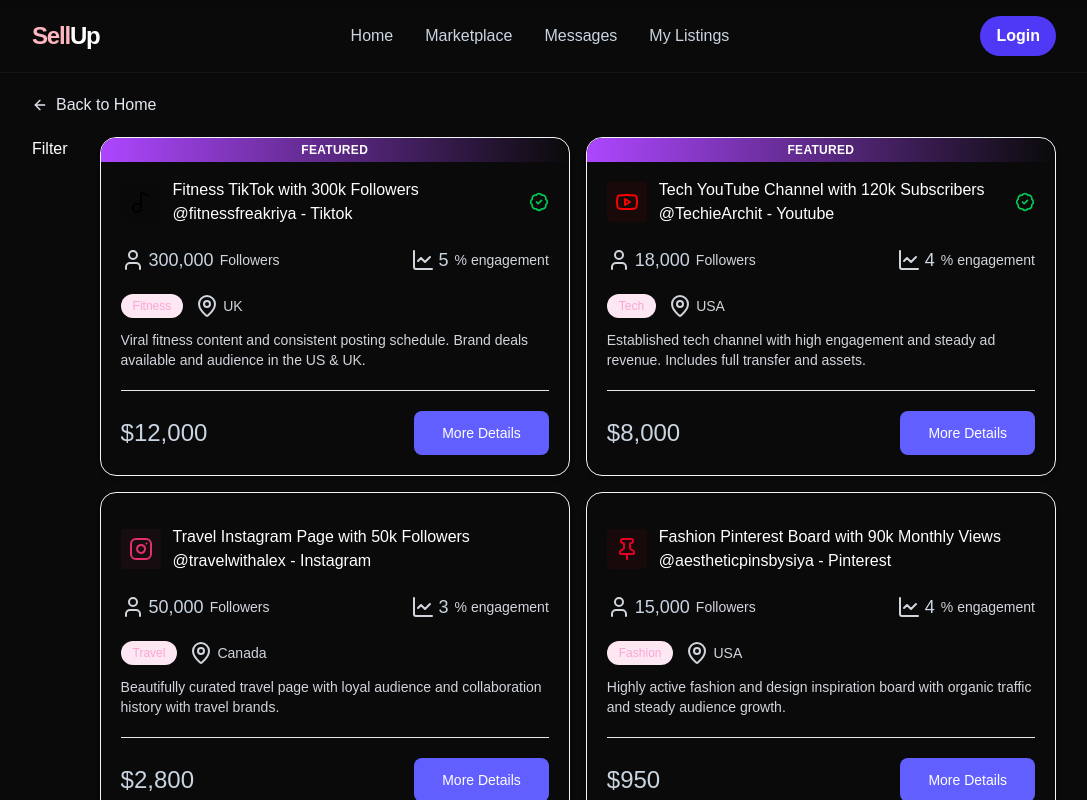
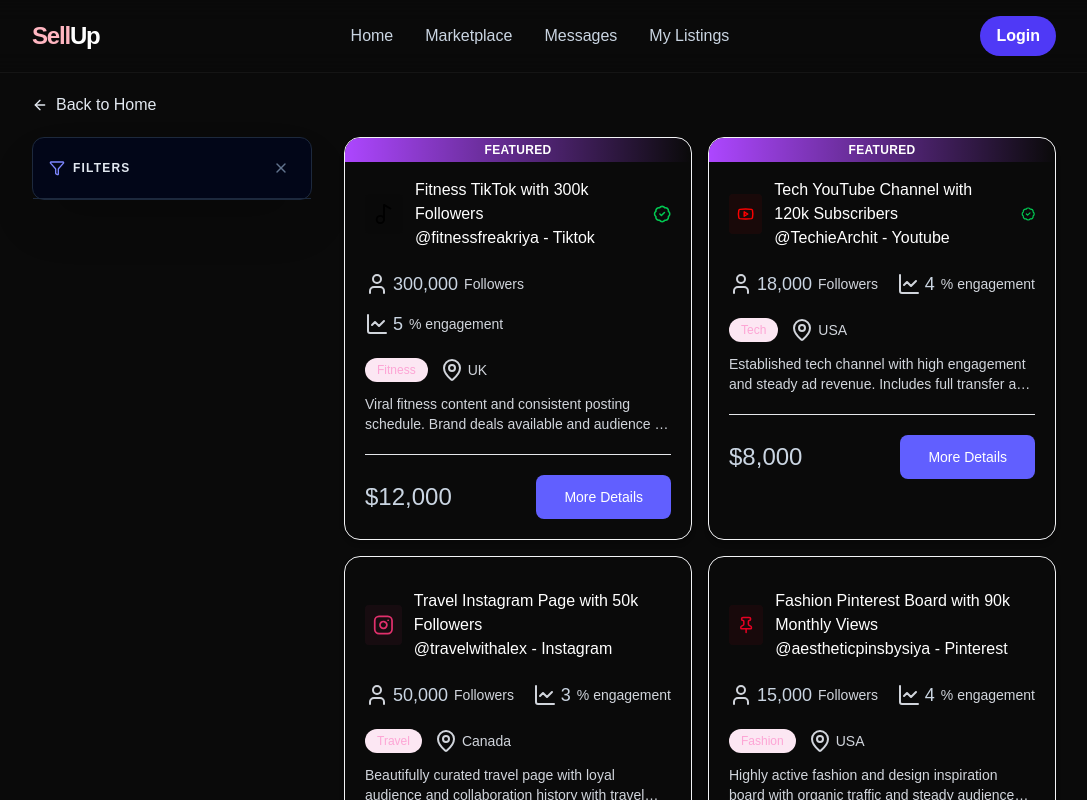
Before and after one commit to sheetalyadavv123/SellUp, a React (Vite) app in the folder frontend/: page /Marketplace in a window 1280 px wide. Shown: the top 800 px of the page, without its empty margins (96-1183 px from the left). Built offline with nearby package versions, Linux system fonts and the light colour scheme; no server answers.

Commit message:
filterbar

```diff
--- a/frontend/src/components/FilterSidebar.jsx
+++ b/frontend/src/components/FilterSidebar.jsx
@@ -0,0 +1,41 @@
+import { Filter, X } from 'lucide-react'
+import React from 'react'
+
+const FilterSidebar = ({ showFilterPhone, setShowFilterPhone, filters, setFilters }) => {
+  return (
+    <div className={`
+      ${showFilterPhone ? "max-sm:fixed" : "max-sm:hidden"}
+      max-sm:inset-0 z-[100] max-sm:h-screen max-sm:overflow-y-auto
+      bg-slate-950 rounded-xl shadow-2xl border border-slate-800 h-fit sticky top-24
+      md:min-w-[280px] transition-all duration-300
+    `}>
+      {/* Header Section */}
+      <div className='p-4 border-b border-slate-800'>
+        <div className='flex items-center justify-between'>
+          <div className='flex items-center space-x-2 text-slate-200'>
+            <Filter className='size-4 text-indigo-400'/>
+            <h3 className='font-semibold text-xs uppercase tracking-widest'>Filters</h3>
+          </div>
+
+          <div className='flex items-center gap-2'>
+            {/* Close Icon for Mobile */}
+            <X
+              onClick={() => setShowFilterPhone(false)}
+              className='size-7 text-slate-500 hover:text-white p-1.5 hover:bg-slate-800 rounded-full transition-all cursor-pointer'
+            />
+
+            {/* Apply button for mobile toggle */}
+            <button
+              onClick={() => setShowFilterPhone(false)}
+              className='sm:hidden text-xs font-bold bg-indigo-600 hover:bg-indigo-500 text-white px-4 py-2 rounded-lg transition-colors'
+            >
+              Apply
+            </button>
+          </div>
+        </div>
+      </div>
+    </div>
+  )
+}
+
+export default FilterSidebar;
--- a/frontend/src/pages/Marketplace.jsx
+++ b/frontend/src/pages/Marketplace.jsx
@@ -4,6 +4,7 @@
 import { useState } from 'react'
 import { useSelector } from 'react-redux'
 import ListingCard from '../components/ListingCard'
+import FilterSidebar from '../components/FilterSidebar'
 
 const Marketplace = () => {
   const navigate = useNavigate()
@@ -45,7 +46,7 @@
         </button>
       </div>
       <div className=' relative flex items-start justify-between gap-8 pb-8'>
-          <div>Filter</div>
+          <FilterSidebar setFilters={setFilters} filters={filters} setShowFilterPhone={setShowFilterPhone} showFilterPhone={showFilterPhone}/>
           <div className='flex-1 grid grid-cols-1 md:grid-cols-2 gap-4'>
             {filteredListings.sort((a,b)=>a.featured ? -1 : b.featured ? 1 :0 ).
             map((listing,index)=>(
```
